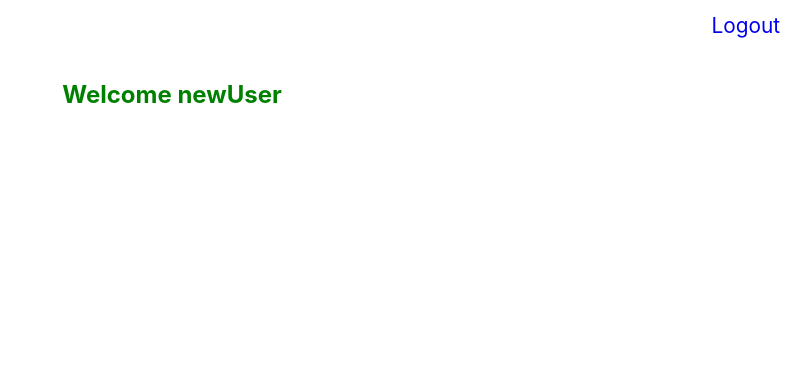
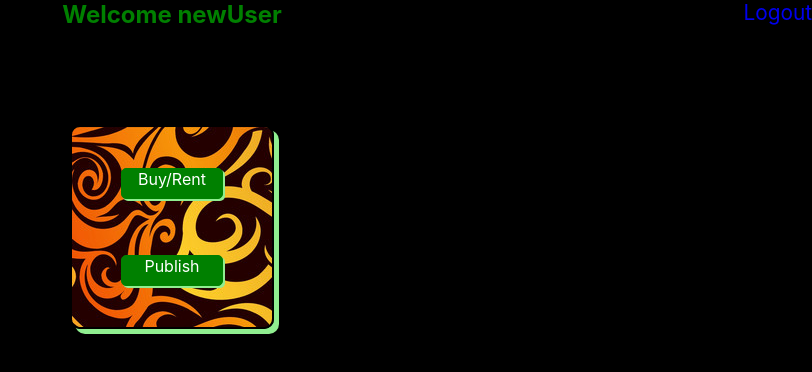
Before and after one commit to Drleugim/soundX, a React (Create React App) app: page /welcome/newUser in a window 1280 px wide. Shown: the top 372 px of the page, without its empty margins (468-1280 px from the left). Built offline with nearby package versions, Linux system fonts and the light colour scheme.

Commit message:
Created links for publish and buy/rent

```diff
--- a/src/components/LoginForm/styles.js
+++ b/src/components/LoginForm/styles.js
@@ -3,14 +3,10 @@ import logo from '../../media/pictures/SNX-logo.png'
 import background from '../../media/pictures/bg-photo.jpg'
 
 export const BackgroundSection = styled.div`
-    min-height: 100%;
-    min-width: 1024px;
-
-    width: 100%;
-    height: auto;
-    top: 0;
-    left: 0;
+    height: 100vh;
     background-image: url(${background});
+    display: flex;
+    align-items: center;
 
 `
 
@@ -25,8 +21,8 @@ export const MainStyle = styled.main`
     border: 2px solid #000;
     border-radius: 10px;
     box-shadow: 5px 5px lightgreen;
-    margin-top: 12rem;
     background-color: white;
+
 
 
     & form{
--- a/src/pages/Welcome/index.js
+++ b/src/pages/Welcome/index.js
@@ -1,5 +1,8 @@
 import React from 'react'
-import {SectionWelcome} from './styles'
+import {
+    SectionWelcome,
+    SectionBRPub,
+} from './styles'
 
 
 function Welcome(props) {
@@ -7,8 +10,12 @@ function Welcome(props) {
 
     return(
         <SectionWelcome>
-            <a href="/">Logout</a>
+            <a href="/" className="Logout">Logout</a>
             <h1>Welcome {user}</h1>
+            <SectionBRPub>
+                <a href="/buy-rent" className="BuyRent">Buy/Rent</a>
+                <a href="/publish" className="Publish">Publish</a>
+            </SectionBRPub>
         </SectionWelcome>
     )
 }
--- a/src/pages/Welcome/styles.js
+++ b/src/pages/Welcome/styles.js
@@ -1,20 +1,55 @@
 import styled from 'styled-components'
+import background from '../../media/pictures/welcome.jpg'
 
 export const SectionWelcome = styled.section`
-    & a{
+    height: 100vh;
+    position: relative;
+    background-color: black;
+    /* background-position: center;
+    background-repeat: no-repeat;
+    background-size: cover; */
+
+    & .Logout{
         position: absolute;
-        top: 0px;
-        right: 0px;
-        padding-right: 2rem;
-        padding-top: 0.8rem;
+        right: 0;
         text-decoration: none;
         font-size: 1.3em;
     }
 
     & h1{
-        margin-top: 5rem;
+        /* margin-top: 5rem; */
+        margin: 0;
         text-align: center;
         color: green;
     }
+`
+export const SectionBRPub = styled.section`
+    margin: auto;
+    text-align: center;
+    display: flex;
+    flex-direction: column;
+    width: 200px;
+    height: 200px;
+    border: 2px solid #000;
+    border-radius: 10px;
+    box-shadow: 5px 5px lightgreen;
+    margin-block: 6rem;
+    background-image: url(${background});
 
+    & .BuyRent, & .Publish{
+        border: 1px solid green;
+        width: 100px;
+        margin: auto;
+        margin-bottom: 1rem;
+        height: 29px;
+        border-radius: 5px;
+        text-decoration: none;
+        background-color: green;
+        color: white;
+        box-shadow: 2px 2px lightgreen;
+    }
+
+    & .Publish{
+        margin-bottom:auto;
+    }
 `
```
Also changed, not shown: src/media/pictures/welcome.jpg (added), 1 other file (tests, documents, lock files or other folders).
